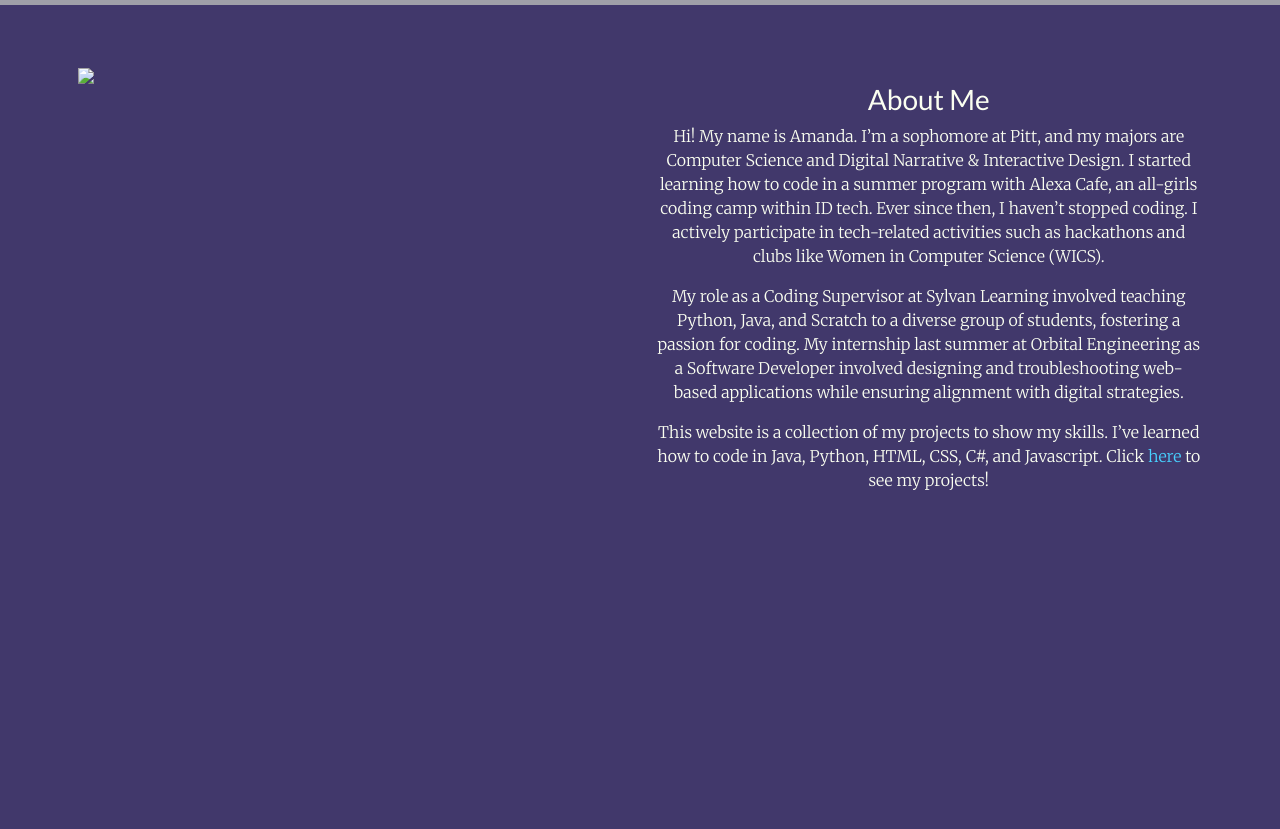
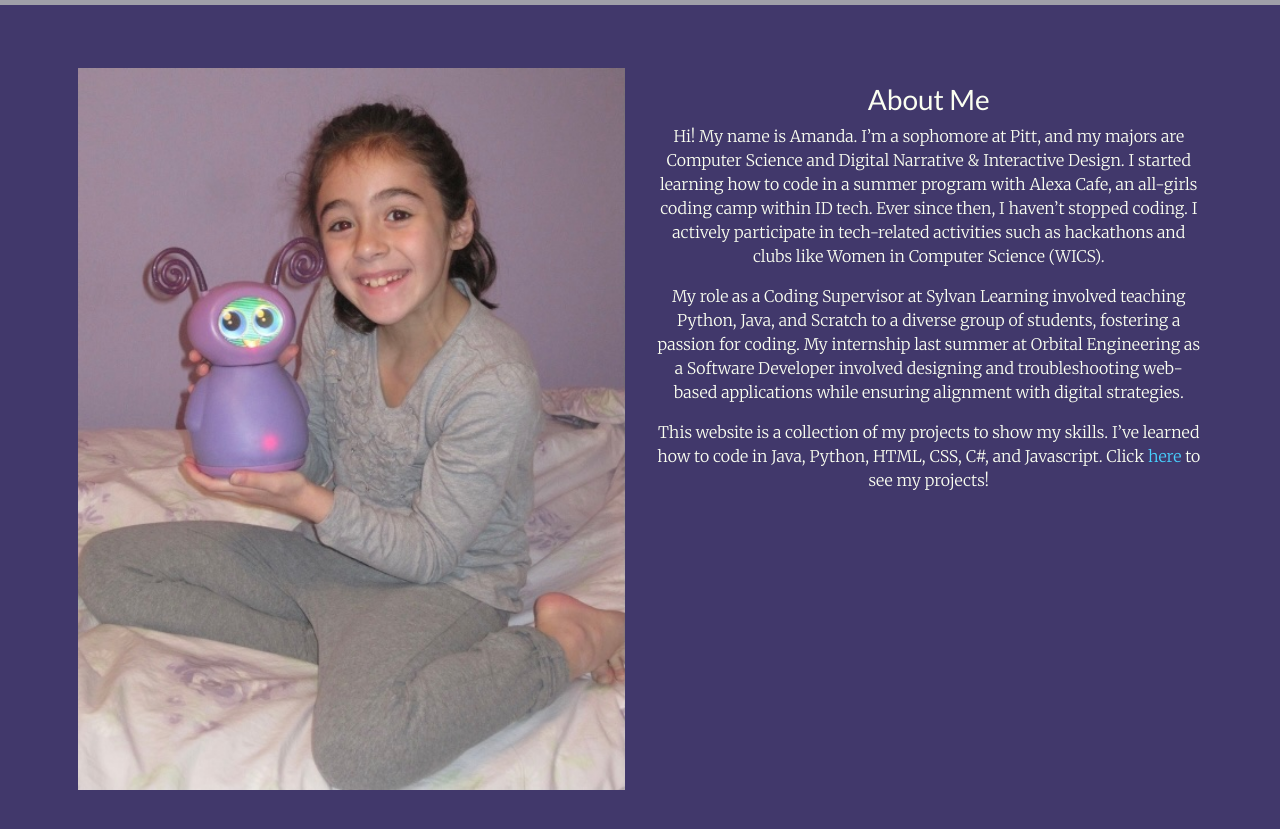
Before and after one commit to amandacot/personal-website, a website: page index.html in a window 1280 px wide. Shown: the part 53-882 px from the top of the page. Before the commit the page ends 800 px from the top, so only its background shows below. Drawn offline with nearby package versions, Linux system fonts and the light colour scheme.

Commit message:
Update index.html

```diff
--- a/index.html
+++ b/index.html
@@ -121,7 +121,7 @@
           </div>
          -->
 
-          <img class="d-block w-100" src="images/PhotoRoom_20231224_152138.heic">
+          <img class="d-block w-100" src="images/carousel3.jpeg">
         </div>
         <!-- </div> -->
 
```
